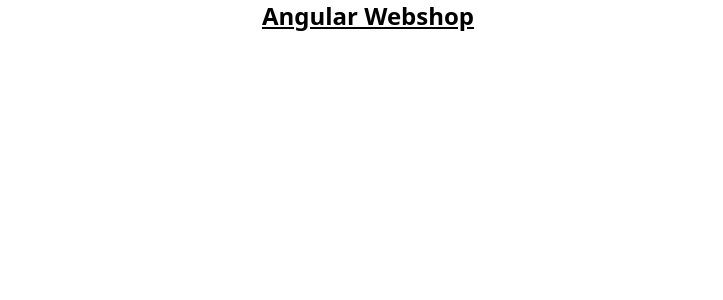
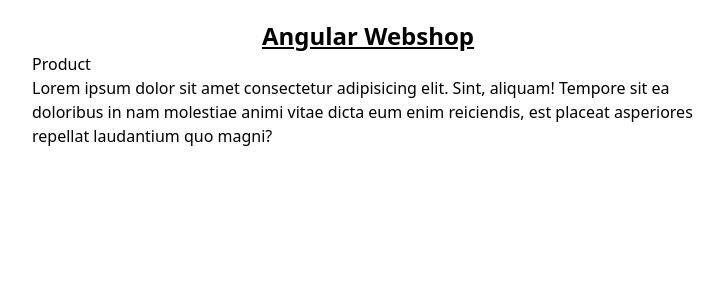
Before and after one commit to AdiyDev/angular_webshop, an Angular app: page / in a window 1280 px wide. Shown: the top 300 px of the page, without its empty margins (272-995 px from the left). Built offline with nearby package versions, Linux system fonts and the light colour scheme.

Commit message:
feat: add component product

```diff
--- a/src/app/app.component.html
+++ b/src/app/app.component.html
@@ -1,3 +1,7 @@
-<h1 class="text-2xl font-bold underline text-center">
-  {{title | titlecase}}
-</h1>
+<div class="max-w-2xl container mx-auto pt-5">
+  <h1 class="text-2xl font-bold underline text-center">
+    {{ title | titlecase }}
+  </h1>
+
+  <app-product></app-product>
+</div>
--- /dev/null
+++ b/src/app/components/product/product.component.html
@@ -0,0 +1,5 @@
+<h2>Product</h2>
+<p>
+  Lorem ipsum dolor sit amet consectetur adipisicing elit. Sint, aliquam! Tempore sit ea doloribus in nam molestiae
+  animi vitae dicta eum enim reiciendis, est placeat asperiores repellat laudantium quo magni?
+</p>
--- /dev/null
+++ b/src/app/data/products.ts
@@ -0,0 +1,17 @@
+import { IProduct } from '../models/product'
+
+const products: IProduct[] = [
+  {
+    id: 1,
+    title: 'Fjallraven - Foldsack No. 1 Backpack, Fits 15 Laptops',
+    price: 109.95,
+    description:
+      'Your perfect pack for everyday use and walks in the forest. Stash your laptop (up to 15 inches) in the padded sleeve, your everyday',
+    category: "men's clothing",
+    image: 'https://fakestoreapi.com/img/81fPKd-2AYL._AC_SL1500_.jpg',
+    rating: {
+      rate: 3.9,
+      count: 120,
+    },
+  },
+]
--- /dev/null
+++ b/src/app/models/product.ts
@@ -0,0 +1,12 @@
+export interface IProduct {
+  id: number
+  title: string
+  price: number
+  description: string
+  category: string
+  image: string
+  rating: {
+    rate: number
+    count: number
+  }
+}
--- a/tailwind.config.js
+++ b/tailwind.config.js
@@ -1,8 +1,6 @@
 /** @type {import('tailwindcss').Config} */
 module.exports = {
-  content: [
-    "./src/**/*.{html,ts}",
-  ],
+  content: ['./src/**/*.{html,ts}'],
   theme: {
     extend: {},
   },
```
Also changed, not shown: src/app/app.module.ts (+9 -13 lines), src/app/components/product/product.component.ts (added, +7 -0 lines), 1 other file (tests, documents, lock files or other folders).
